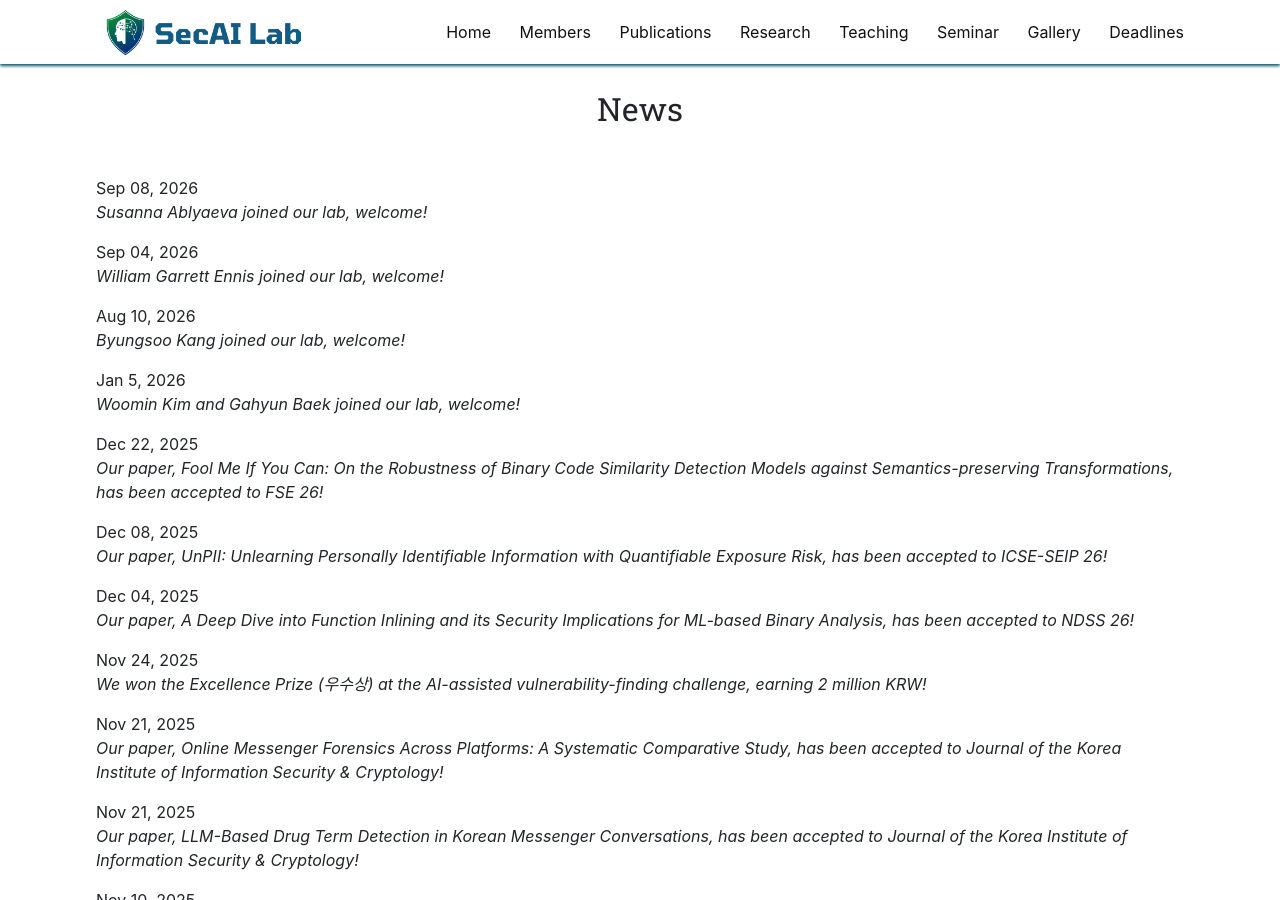
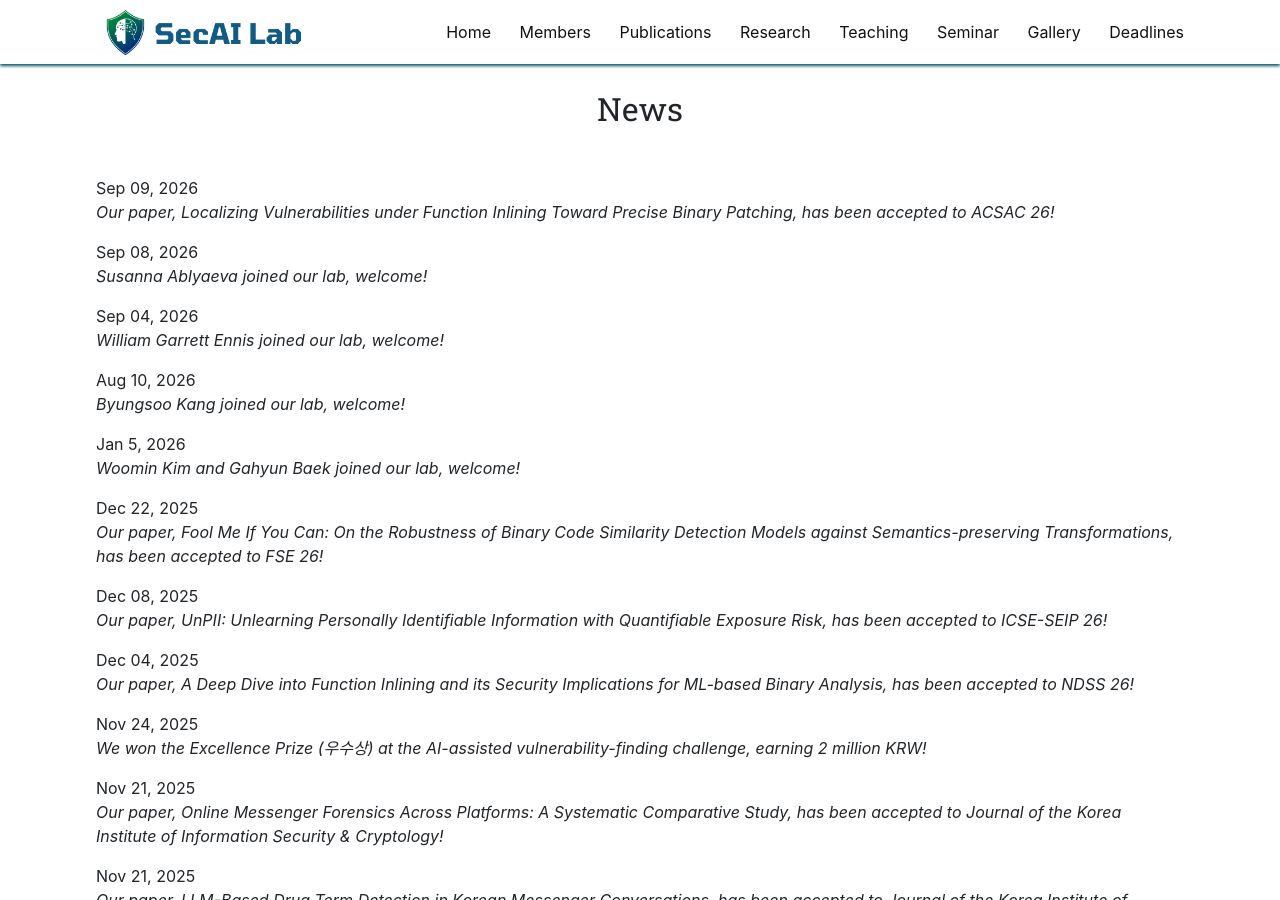
Before and after one commit to SecAI-Lab/secai-lab.github.io, a Jekyll site: the page built from pages/news.md, in a window 1280 px wide and 900 px high. Built offline with Jekyll 4.4.1, drawn with Linux system fonts in a browser that asks for light colours; nearby versions of some CDN libraries.

Commit message:
acsac 26 news

```diff
--- a/_data/news.yml
+++ b/_data/news.yml
@@ -1,6 +1,10 @@
+- date: Sep 09, 2026
+  headline: "Our paper, Localizing Vulnerabilities under Function Inlining Toward Precise Binary Patching, has been accepted to ACSAC 26!"
+  id: 0
+
 - date: Sep 08, 2026
   headline: "Susanna Ablyaeva joined our lab, welcome!"
-  id: 0
+  id: 1
 
 - date: Sep 04, 2026
   headline: "William Garrett Ennis joined our lab, welcome!"
```
